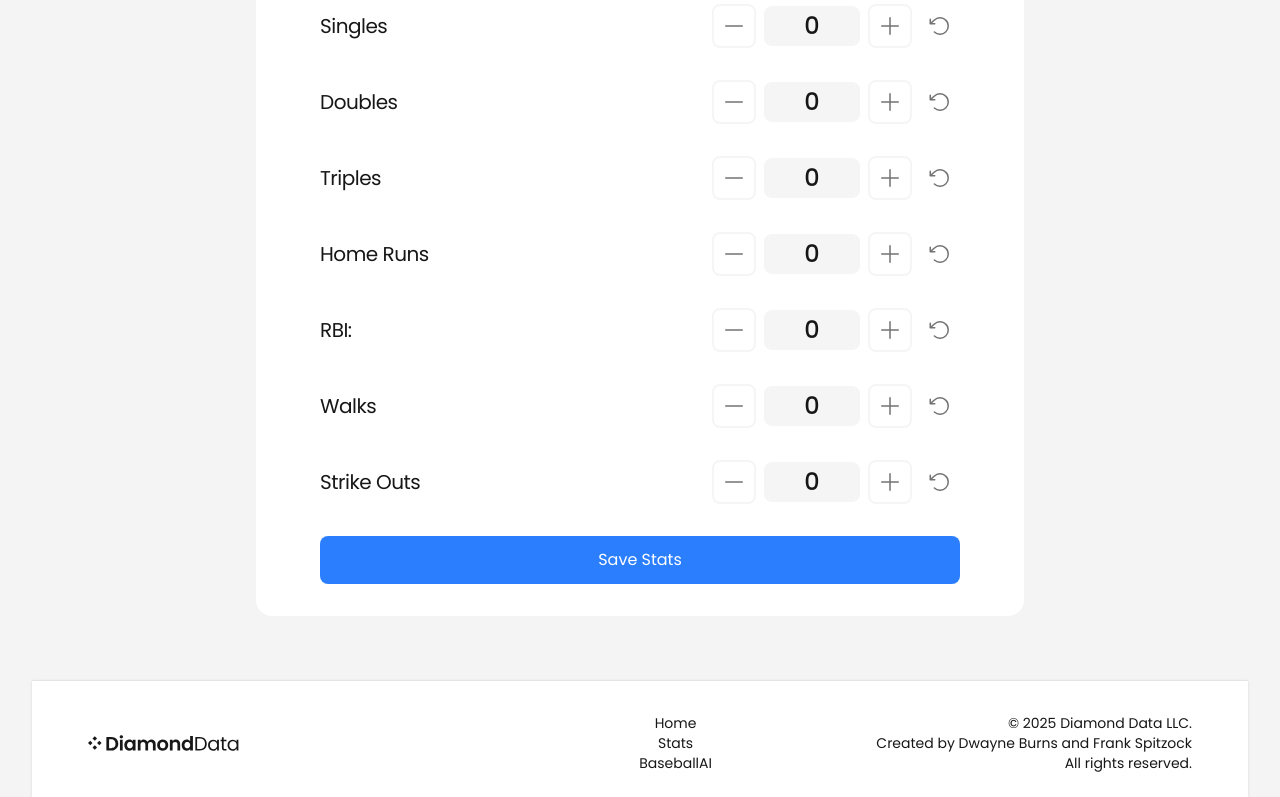
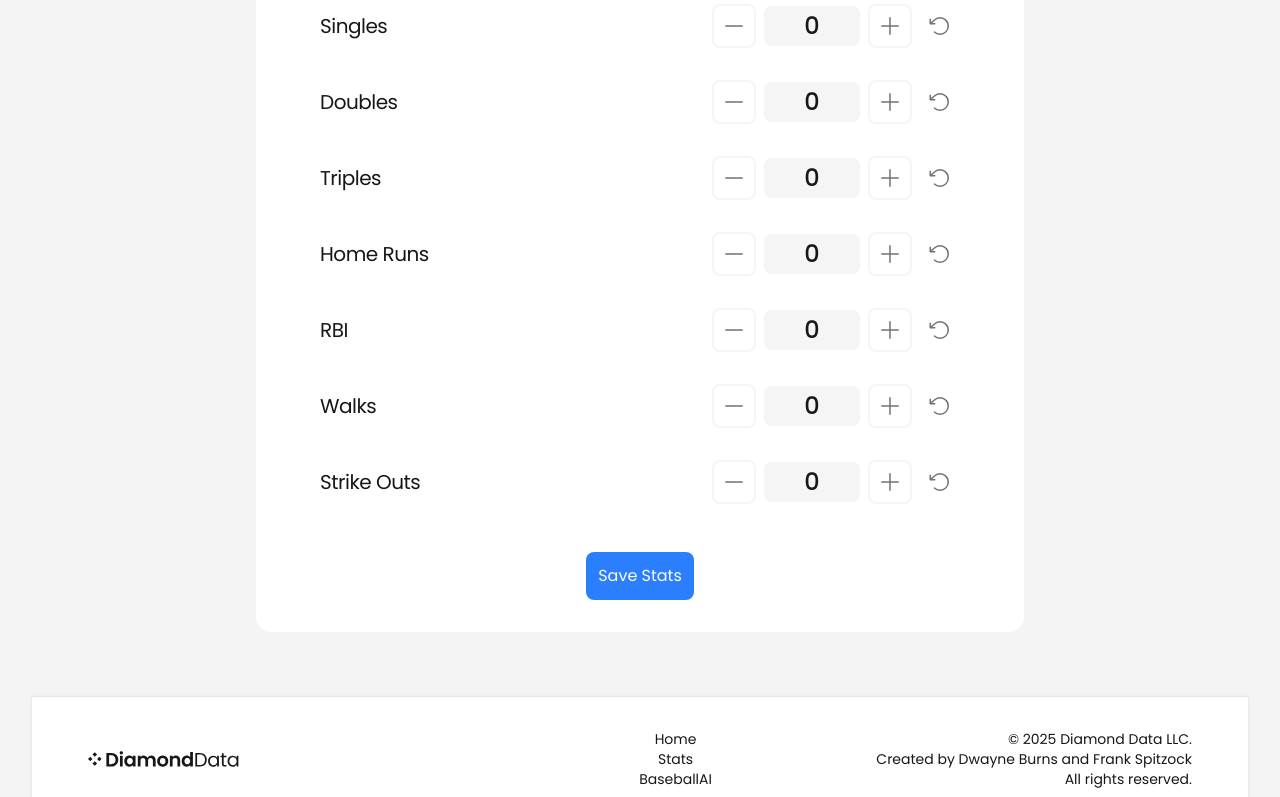
Before and after one commit to FSpitzock/Diamond_Data_Baseball_Stat_Tracker, a React (Vite) app: page /Diamond_Data_Baseball_Stat_Tracker/Stats in a window 1280 px wide. Shown: the part 551-1348 px from the top of the page. Built offline with nearby package versions, Linux system fonts and the light colour scheme; no server answers.

Commit message:
updated local storage save message

```diff
--- a/src/components/Forms/GameStatsForm.tsx
+++ b/src/components/Forms/GameStatsForm.tsx
@@ -24,6 +24,9 @@ const GameStatsForm: React.FC = () => {
     stats: { ...gameStats },
   });
 
+  const [notification, setNotification] = useState<null | { message: string; type: "success" | "error" }>(null);
+
+
   useEffect(() => {
     setPlayerGame(pg => ({ ...pg, stats: gameStats }));
   }, [gameStats]);
@@ -40,7 +43,7 @@ const saveToLocalStorage = () => {
       try {
         const parsed = JSON.parse(existing);
         games = Array.isArray(parsed) ? parsed : [];
-      } catch (err) {
+      } catch (error) {
         console.warn("Corrupted localStorage data. Resetting.");
         games = [];
       }
@@ -67,16 +70,30 @@ const saveToLocalStorage = () => {
     }
 
     // Save updated array back to local storage
-    localStorage.setItem("playerGames", JSON.stringify(games));
 
-    alert(
-      existingIndex !== -1 ? "✅ Updated game stats." : "💾 Saved new game!"
-    );
-  } catch (error) {
-    console.error("❌ Failed to save player game:", error);
-    alert("Save failed. Check console for details.");
-  }
-};
+  localStorage.setItem("playerGames", JSON.stringify(games));
+
+  // ✅ Show success notification
+  setNotification({
+    message: existingIndex !== -1 ? "✅ Updated game stats." : "💾 Saved new game!",
+    type: "success",
+  });
+
+  // Hide notification after 3 seconds
+  setTimeout(() => setNotification(null), 3000);
+
+} catch (error) {
+  console.error("❌ Failed to save player game:", error);
+
+  // ❌ Show error notification
+  setNotification({
+    message: "Save failed. Check console for details.",
+    type: "error",
+  });
+
+  setTimeout(() => setNotification(null), 5000);
+}
+  };
 
 
   return (
@@ -162,7 +179,7 @@ const saveToLocalStorage = () => {
 
       <div className="row-container flex row items-center gap-8">
         <div className="labelContainer">
-          <h2 className="label">RBI:</h2>
+          <h2 className="label">RBI</h2>
         </div>
         <div className="flex row items-center gap-2">
           <button className="iconButton" onClick={() => setGameStats({ ...gameStats, rbi: gameStats.rbi - 1 })}><MinusIcon size={24} /></button>
@@ -196,9 +213,26 @@ const saveToLocalStorage = () => {
         </div>
       </div>
 
-    <button className="buttonPrimary" onClick={saveToLocalStorage}>Save Stats</button>
+
+   <div className="relative mt-4">
+  <button className="buttonPrimary" onClick={saveToLocalStorage}>
+    Save Stats
+  </button>
+
+  {notification && (
+  <div
+    className={`absolute top-[-3rem] left-1/2 transform -translate-x-1/2
+                px-4 py-2 rounded shadow-lg text-white font-semibold
+                transition-all duration-300 ${
+                  notification.type === "success" ? "bg-green-500" : "bg-red-500"
+                }`}
+  >
+    {notification.message}
+  </div>
+)}
+</div>
+
     </section>
-
 
   )};
 
```
